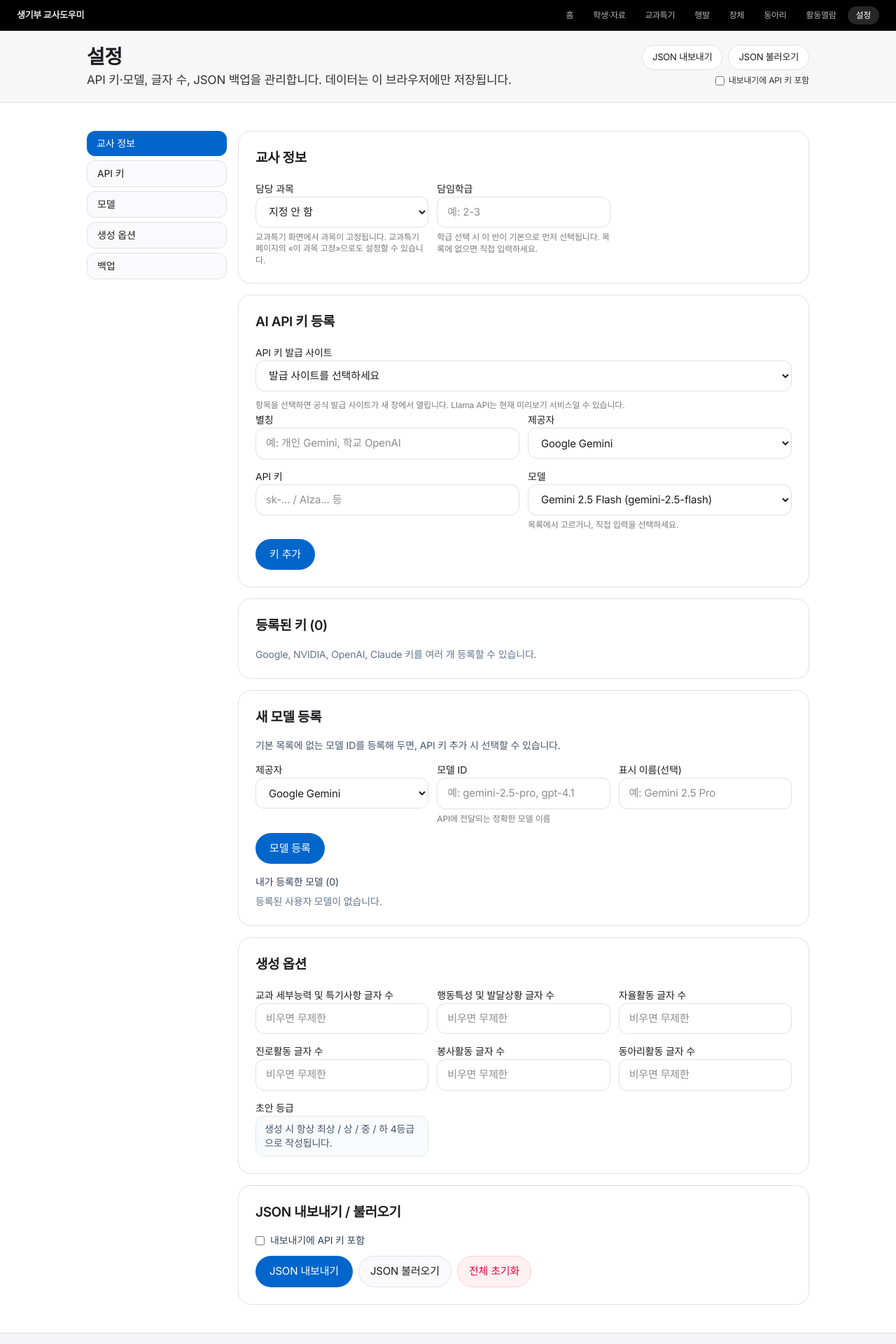
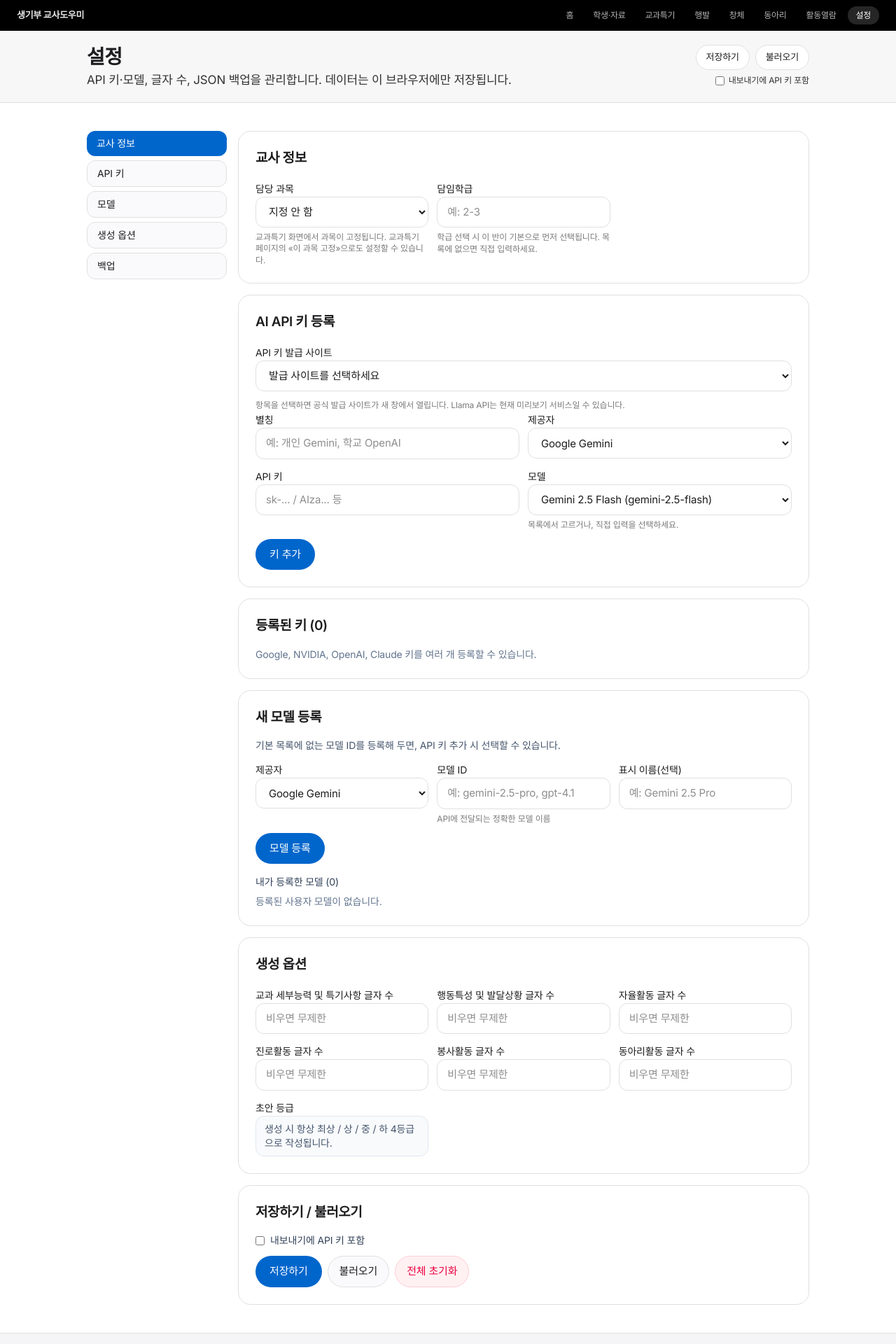
Before and after one commit to jjiseok26/school_spec, a Next.js app: page /settings in a window 1280 px wide. Shown: the top 1920 px of the page at 70% size. Built offline with nearby package versions, Linux system fonts and the light colour scheme.

Commit message:
Rename backup buttons to save and load.

```diff
--- a/src/app/settings/page.tsx
+++ b/src/app/settings/page.tsx
@@ -232,8 +232,8 @@ export default function SettingsPage() {
     );
     setMessage(
       data.settings.includeKeysInExport
-        ? "JSON을 내보냈습니다. (API 키 포함)"
-        : "JSON을 내보냈습니다. (API 키 제외)",
+        ? "저장했습니다. (API 키 포함)"
+        : "저장했습니다. (API 키 제외)",
     );
   }
 
@@ -248,7 +248,7 @@ export default function SettingsPage() {
         "JSON에 포함된 API 키도 불러올까요?\n취소를 누르면 기존 키를 유지합니다.",
       );
       importData(parsed, includeKeys);
-      setMessage("JSON을 불러왔습니다.");
+      setMessage("불러오기가 완료되었습니다.");
     } catch (error) {
       setMessage(error instanceof Error ? error.message : "불러오기 실패");
     }
@@ -736,7 +736,7 @@ export default function SettingsPage() {
           </section>
 
           <section id="settings-backup" className="scroll-mt-28">
-            <Card title="JSON 내보내기 / 불러오기">
+            <Card title="저장하기 / 불러오기">
               <label className="mb-3 flex items-center gap-2 text-sm text-slate-700">
                 <input
                   type="checkbox"
@@ -747,14 +747,14 @@ export default function SettingsPage() {
               </label>
               <div className="flex flex-wrap gap-2">
                 <button type="button" className={btnPrimary} onClick={onExport}>
-                  JSON 내보내기
+                  저장하기
                 </button>
                 <button
                   type="button"
                   className={btnSecondary}
                   onClick={() => fileRef.current?.click()}
                 >
-                  JSON 불러오기
+                  불러오기
                 </button>
                 <input
                   ref={fileRef}
--- a/src/components/ui.tsx
+++ b/src/components/ui.tsx
@@ -36,8 +36,8 @@ function GlobalBackupButtons() {
     );
     flash(
       data.settings.includeKeysInExport
-        ? "JSON 내보내기 완료 (API 키 포함)"
-        : "JSON 내보내기 완료 (API 키 제외)",
+        ? "저장 완료 (API 키 포함)"
+        : "저장 완료 (API 키 제외)",
     );
   }
 
@@ -52,7 +52,7 @@ function GlobalBackupButtons() {
         "JSON에 포함된 API 키도 불러올까요?\n취소를 누르면 기존 키를 유지합니다.",
       );
       importData(parsed, includeKeys);
-      flash("JSON을 불러왔습니다.");
+      flash("불러오기가 완료되었습니다.");
     } catch (error) {
       flash(error instanceof Error ? error.message : "불러오기 실패");
     }
@@ -66,14 +66,14 @@ function GlobalBackupButtons() {
           className="inline-flex min-h-9 items-center justify-center rounded-full border border-[var(--hairline)] bg-white px-3.5 py-1.5 text-[13px] font-medium text-[var(--ink)] transition-transform hover:bg-[var(--surface-pearl)] active:scale-95"
           onClick={onExport}
         >
-          JSON 내보내기
+          저장하기
         </button>
         <button
           type="button"
           className="inline-flex min-h-9 items-center justify-center rounded-full border border-[var(--hairline)] bg-white px-3.5 py-1.5 text-[13px] font-medium text-[var(--ink)] transition-transform hover:bg-[var(--surface-pearl)] active:scale-95"
           onClick={() => fileRef.current?.click()}
         >
-          JSON 불러오기
+          불러오기
         </button>
         <input
           ref={fileRef}
```
